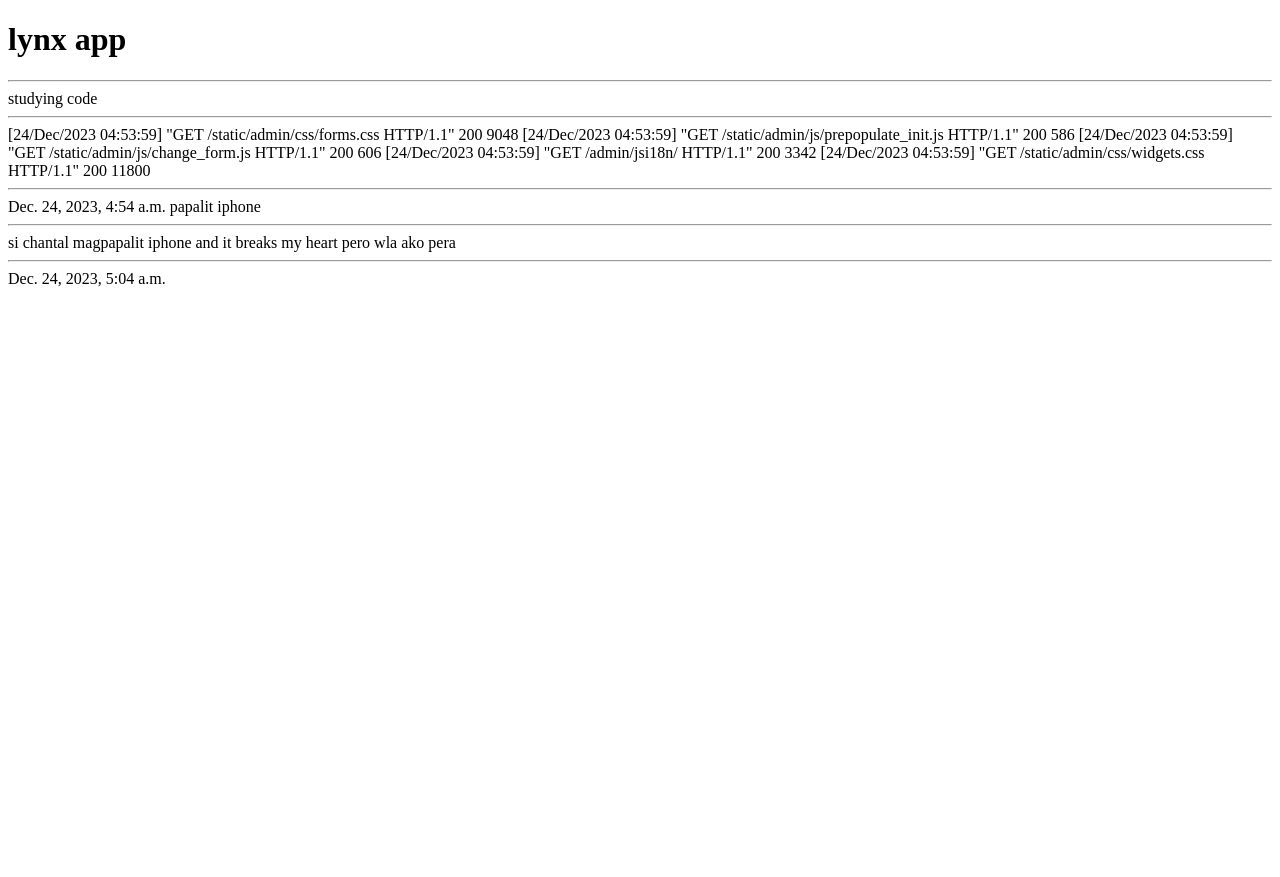
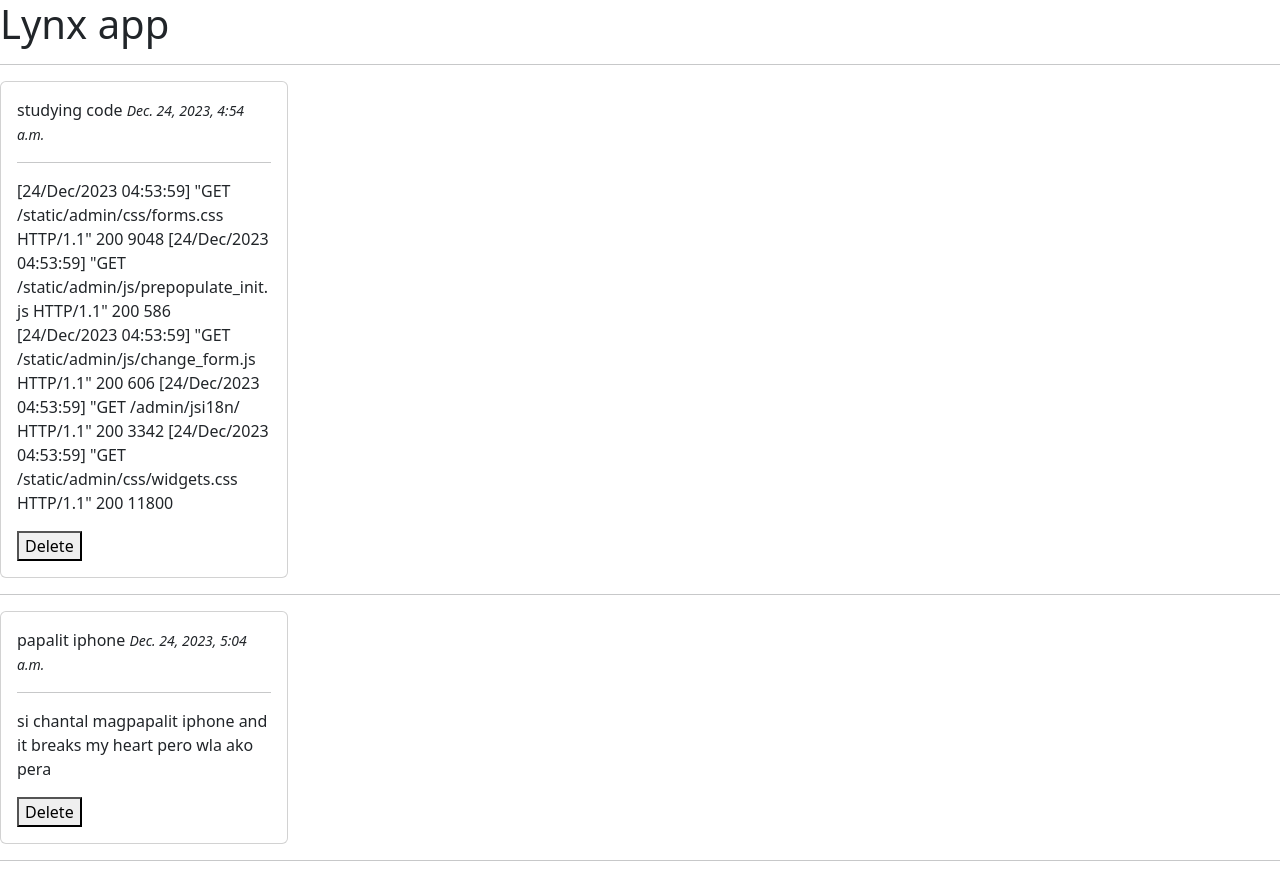
Before and after one commit to misua/django-trial, a Django app: page / in a window 1280 px wide. Before the commit the page ends 287 px from the top, so only its background shows below. Run offline with Django 5.2, Linux system fonts and the light colour scheme; data comes from the database, SQL or seed files in the repository; both versions use the stored data as it was after the commit; some libraries are stand-ins or nearby versions.

Commit message:
adding trial htmx button and bootstrap

```diff
--- a/lynx/templates/lynx/index.html
+++ b/lynx/templates/lynx/index.html
@@ -3,18 +3,33 @@
 <head>
     <meta charset="UTF-8">
     <meta name="viewport" content="width=device-width, initial-scale=1.0">
-    <title>lynx app</title>
+    <title>Phalanx app</title>
+    <script src="https://unpkg.com/htmx.org@1.9.10" integrity="sha384-D1Kt99CQMDuVetoL1lrYwg5t+9QdHe7NLX/SoJYkXDFfX37iInKRy5xLSi8nO7UC" crossorigin="anonymous"></script>
+    <link href="https://cdn.jsdelivr.net/npm/bootstrap@5.3.2/dist/css/bootstrap.min.css" rel="stylesheet" integrity="sha384-T3c6CoIi6uLrA9TneNEoa7RxnatzjcDSCmG1MXxSR1GAsXEV/Dwwykc2MPK8M2HN" crossorigin="anonymous">
+
 </head>
 <body>
-    <h1>lynx app</h1>
+    <h1>Lynx app</h1>
     <hr>
     {% for article in articles %}
-       {{ article.title }}
+        <!-- <br>
+        <hr>
+       <p>{{ article.title }} <small><i>{{ article.created_at }}</i></small> <button hx-delete="/delete/{{ article.id }}" hx-target="#article-{{ article.id }}">Delete</button></p>
        <hr>
+        <br>
        {{ article.description }}
-       <hr>
-       {{ article.created_at}}
+        -->
+
+    <div class="card" style="width: 18rem;">
+    <div class="card-body">
+        <p class="card-title">{{ article.title }} <small><i>{{ article.created_at }}</i></small></p>
+        <hr>
+        <p class="card-text"> {{ article.description }}</p>
+        <button hx-delete="/delete/{{ article.id }}" hx-target="#article-{{ article.id }}">Delete</button>
+        <!-- <a href="#" class="btn btn-primary">Go somewhere</a> -->
+    </div>
+    </div>
+    <hr>
     {% endfor %}
-
 </body>
 </html>
--- a/lynx/urls.py
+++ b/lynx/urls.py
@@ -1,6 +1,10 @@
 from django.urls import path
+from.views import ArticleDeleteView
 from . import views
+
 
 urlpatterns = [
     path('', views.home, name='home'),
+    path('delete/<int:pk>/', ArticleDeleteView.as_view(), name='article-delete'),
+
 ]
--- a/lynx/views.py
+++ b/lynx/views.py
@@ -1,11 +1,21 @@
-from django.shortcuts import render,HttpResponse
+from django.http import JsonResponse
+from django.views.decorators.csrf import csrf_exempt
+from django.utils.decorators import method_decorator
+from django.shortcuts import render, redirect
+from django.views.generic import View
 
-from . models import Article
-# Create your views here.
+from .models import Article
 
 def home(request):
     articles = Article.objects.all()
     context = {
-        'articles':articles
+        'articles': articles
     }
-    return render  (request,'lynx/index.html',context=context)
+    return render(request, 'lynx/index.html', context=context)
+
+@method_decorator(csrf_exempt, name='dispatch')
+class ArticleDeleteView(View):
+    def delete(self, request, pk):
+        article = Article.objects.get(pk=pk)
+        article.delete()
+        return JsonResponse({'status':'success'}, status=200)
```
Also changed, not shown: lynx/templates/lynx/delete.html (added, +10 -0 lines), db.sqlite3.
